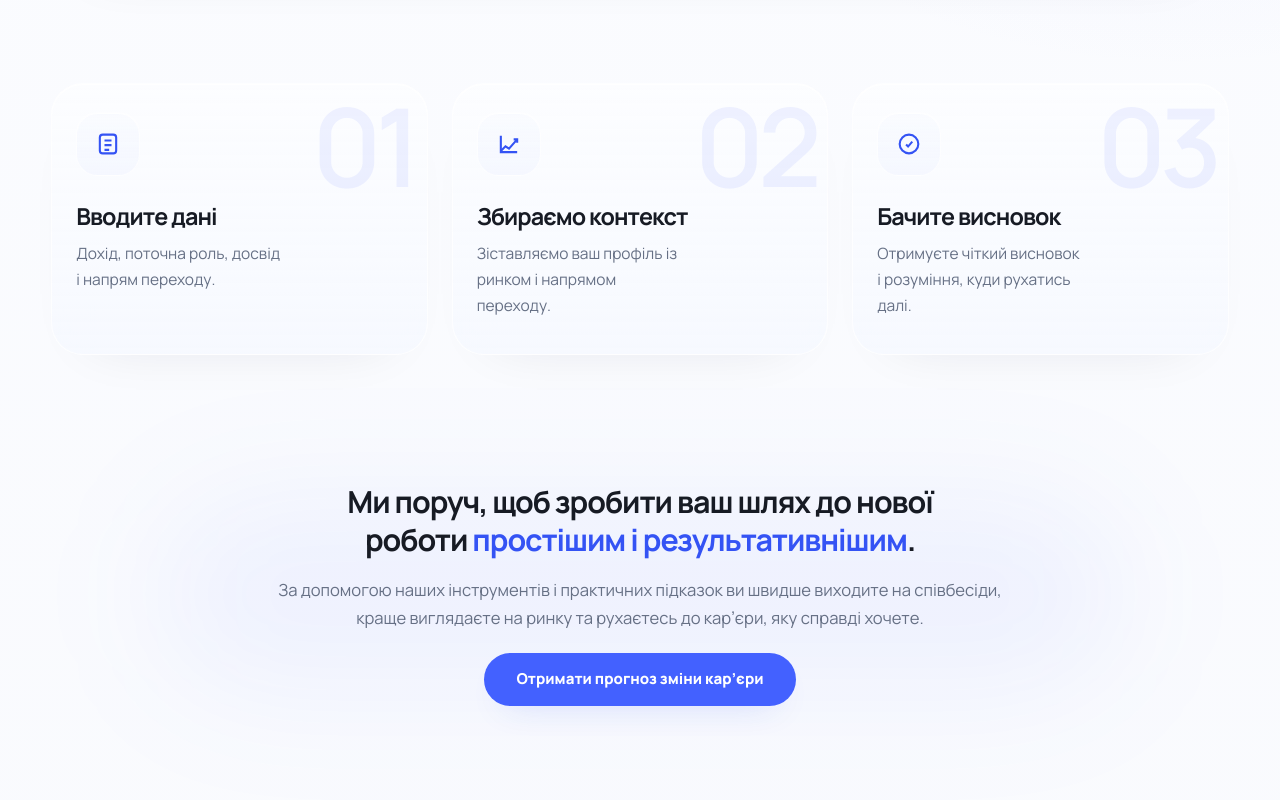
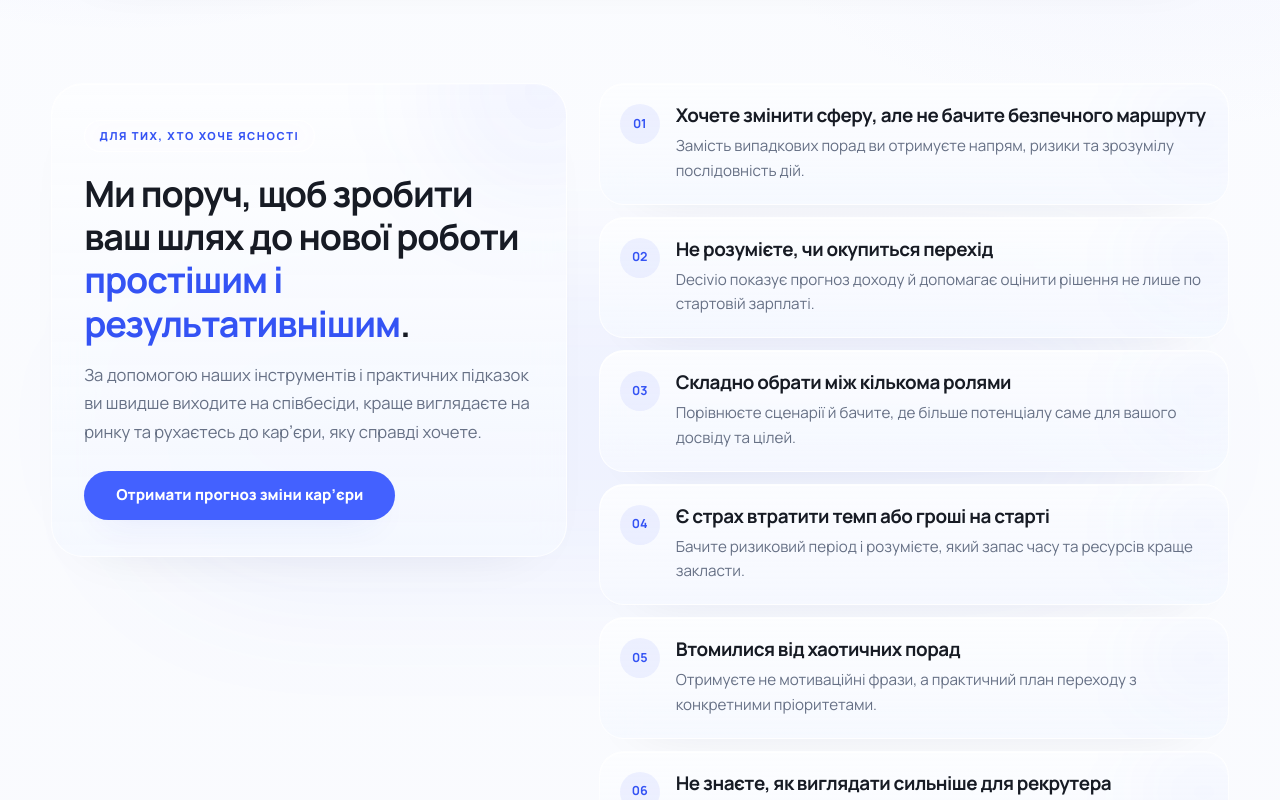
Before and after one commit to metalslasher/decivio-saas, a Next.js app: page / in a window 1280 px wide. Shown: the part 820-1620 px from the top of the page. Built offline with nearby package versions, Linux system fonts and the light colour scheme; no server answers.

Commit message:
Redesign quote section with pain points

```diff
--- a/src/app/page.tsx
+++ b/src/app/page.tsx
@@ -190,6 +190,37 @@ const socialProof = {
   rating: "4.5/5",
   ratingValue: 4.5
 } as const;
+
+const painPoints = [
+  {
+    title: "Хочете змінити сферу, але не бачите безпечного маршруту",
+    description: "Замість випадкових порад ви отримуєте напрям, ризики та зрозумілу послідовність дій."
+  },
+  {
+    title: "Не розумієте, чи окупиться перехід",
+    description: "Decivio показує прогноз доходу й допомагає оцінити рішення не лише по стартовій зарплаті."
+  },
+  {
+    title: "Складно обрати між кількома ролями",
+    description: "Порівнюєте сценарії й бачите, де більше потенціалу саме для вашого досвіду та цілей."
+  },
+  {
+    title: "Є страх втратити темп або гроші на старті",
+    description: "Бачите ризиковий період і розумієте, який запас часу та ресурсів краще закласти."
+  },
+  {
+    title: "Втомилися від хаотичних порад",
+    description: "Отримуєте не мотиваційні фрази, а практичний план переходу з конкретними пріоритетами."
+  },
+  {
+    title: "Не знаєте, як виглядати сильніше для рекрутера",
+    description: "Сервіс підказує, що посилити в резюме, підготовці та аргументах під цільову роль."
+  },
+  {
+    title: "Сумніваєтесь, чи вистачить вашого досвіду",
+    description: "Розумієте, які сильні сторони вже можна використати, а які прогалини варто закрити першими."
+  }
+] as const;
 
 const reviews = [
   {
@@ -795,6 +826,59 @@ export default function HomePage() {
           </Reveal>
         </section>
 
+        <section id="career-pains" className="relative py-4 md:py-6">
+          <div className="pointer-events-none absolute left-1/2 top-[38%] h-64 w-[88%] -translate-x-1/2 -translate-y-1/2 rounded-full bg-[rgba(63,94,255,0.055)] blur-3xl md:h-80" />
+          <div className="relative mx-0 grid w-full max-w-[22rem] min-w-0 gap-5 sm:mx-auto sm:max-w-[80rem] lg:grid-cols-[0.9fr_1.1fr] lg:items-start lg:gap-6 xl:gap-8">
+            <div className="min-w-0 lg:sticky lg:top-28 lg:self-start">
+              <Reveal className="min-w-0">
+                <div className="surface-panel relative w-full min-w-0 overflow-hidden rounded-[2rem] px-5 py-6 text-center sm:text-left md:px-7 md:py-8 lg:px-8 lg:py-9">
+                  <div className="pointer-events-none absolute -right-16 -top-20 h-44 w-44 rounded-full bg-[rgba(63,94,255,0.08)] blur-3xl" />
+                  <span className="eyebrow-pill">Для тих, хто хоче ясності</span>
+                  <h2 className="mt-5 max-w-full break-words font-display text-[1.18rem] font-bold leading-[1.2] tracking-[-0.03em] text-[var(--text-strong)] [overflow-wrap:anywhere] sm:text-[1.5rem] md:text-[2rem] lg:text-[2.25rem]">
+                    Ми поруч, щоб зробити ваш шлях до нової роботи{" "}
+                    <span className="text-[var(--accent-strong)]">простішим і результативнішим</span>.
+                  </h2>
+                  <p className="mt-4 max-w-full break-words text-[0.9rem] leading-[1.72] text-[var(--text-muted)] [overflow-wrap:anywhere] md:text-[1.04rem]">
+                    За допомогою наших інструментів і практичних підказок ви швидше виходите на співбесіди, краще виглядаєте на ринку
+                    та рухаєтесь до карʼєри, яку справді хочете.
+                  </p>
+                  <div className="mt-6 flex justify-center sm:justify-start">
+                    <Link href="/simulate" className="btn-primary w-full max-w-[18rem] px-4 py-3 text-center text-[0.82rem] leading-tight sm:w-auto sm:max-w-full sm:px-7 md:px-8 md:text-[0.94rem]">
+                      Отримати прогноз зміни кар’єри
+                    </Link>
+                  </div>
+                </div>
+              </Reveal>
+            </div>
+
+            <Reveal className="min-w-0" delayMs={80}>
+              <div className="grid min-w-0 gap-3 md:grid-cols-2 lg:grid-cols-1">
+                {painPoints.map((item, index) => (
+                  <article
+                    key={item.title}
+                    className="surface-panel group relative w-full min-w-0 overflow-hidden rounded-[1.55rem] px-4 py-4 md:px-5 md:py-5 lg:min-h-[116px]"
+                  >
+                    <div className="pointer-events-none absolute -right-10 top-0 h-20 w-32 rounded-full bg-[rgba(63,94,255,0.045)] blur-2xl transition-opacity duration-200 group-hover:opacity-80" />
+                    <div className="relative flex gap-4">
+                      <span className="flex h-10 w-10 shrink-0 items-center justify-center rounded-full bg-[rgba(63,94,255,0.08)] font-display text-[0.78rem] font-bold text-[var(--accent-strong)]">
+                        {String(index + 1).padStart(2, "0")}
+                      </span>
+                      <div className="min-w-0">
+                        <h3 className="break-words font-display text-[1.08rem] font-bold leading-[1.18] tracking-[-0.025em] text-[var(--text-strong)] [overflow-wrap:anywhere] md:text-[1.18rem]">
+                          {item.title}
+                        </h3>
+                        <p className="mt-2 break-words text-[0.9rem] leading-[1.62] text-[var(--text-muted)] [overflow-wrap:anywhere] md:text-[0.95rem]">
+                          {item.description}
+                        </p>
+                      </div>
+                    </div>
+                  </article>
+                ))}
+              </div>
+            </Reveal>
+          </div>
+        </section>
+
         <section id="process" className="relative py-4 md:py-6">
           <Reveal>
             <div className="grid gap-5 md:grid-cols-3 md:gap-6">
@@ -823,25 +907,6 @@ export default function HomePage() {
                   </div>
                 </article>
               ))}
-            </div>
-          </Reveal>
-        </section>
-
-        <section className="relative py-4 md:py-6">
-          <div className="pointer-events-none absolute left-1/2 top-1/2 h-40 w-[82%] -translate-x-1/2 -translate-y-1/2 rounded-full bg-[rgba(63,94,255,0.06)] blur-3xl md:h-48" />
-          <Reveal className="relative mx-auto max-w-[980px] px-4 py-6 text-center md:px-8 md:py-8">
-            <h2 className="mx-auto max-w-4xl text-balance font-display text-[1.26rem] font-bold leading-[1.26] tracking-[-0.035em] text-[var(--text-strong)] md:text-[1.9rem]">
-              Ми поруч, щоб зробити ваш шлях до нової роботи{" "}
-              <span className="text-[var(--accent-strong)]">простішим і результативнішим</span>.
-            </h2>
-            <p className="mx-auto mt-4 max-w-3xl text-[0.95rem] leading-[1.72] text-[var(--text-muted)] md:text-[1.04rem]">
-              За допомогою наших інструментів і практичних підказок ви швидше виходите на співбесіди, краще виглядаєте на ринку
-              та рухаєтесь до карʼєри, яку справді хочете.
-            </p>
-            <div className="mt-4 flex justify-center md:mt-5">
-              <Link href="/simulate" className="btn-primary px-7 py-3 md:px-8">
-                Отримати прогноз зміни кар’єри
-              </Link>
             </div>
           </Reveal>
         </section>
```
